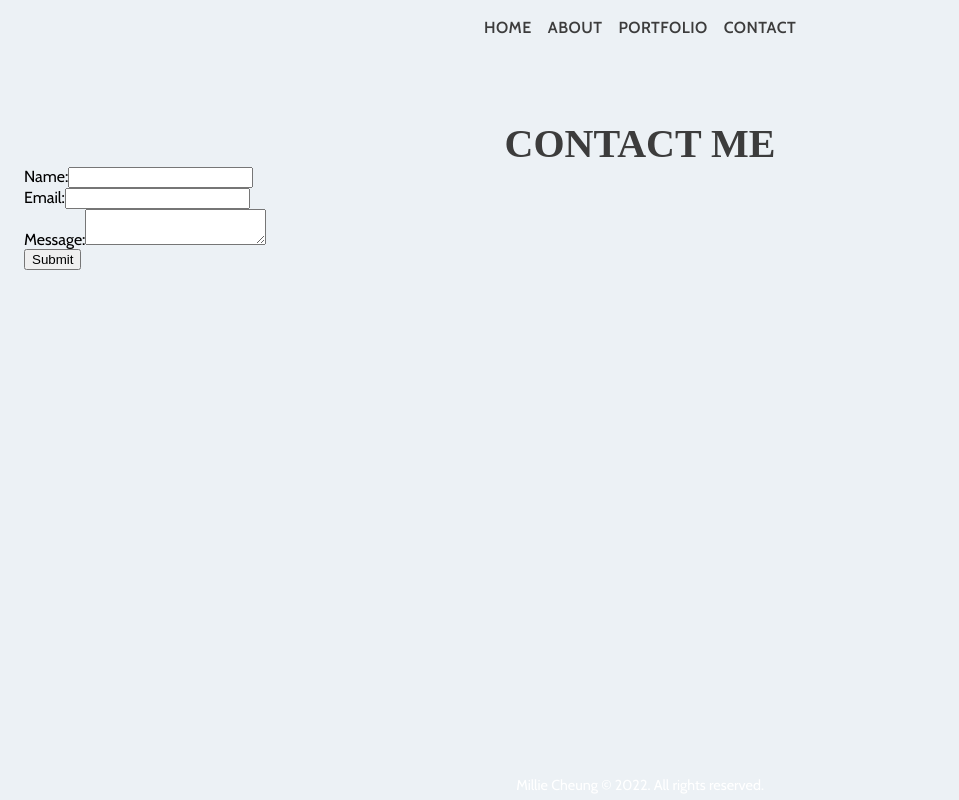
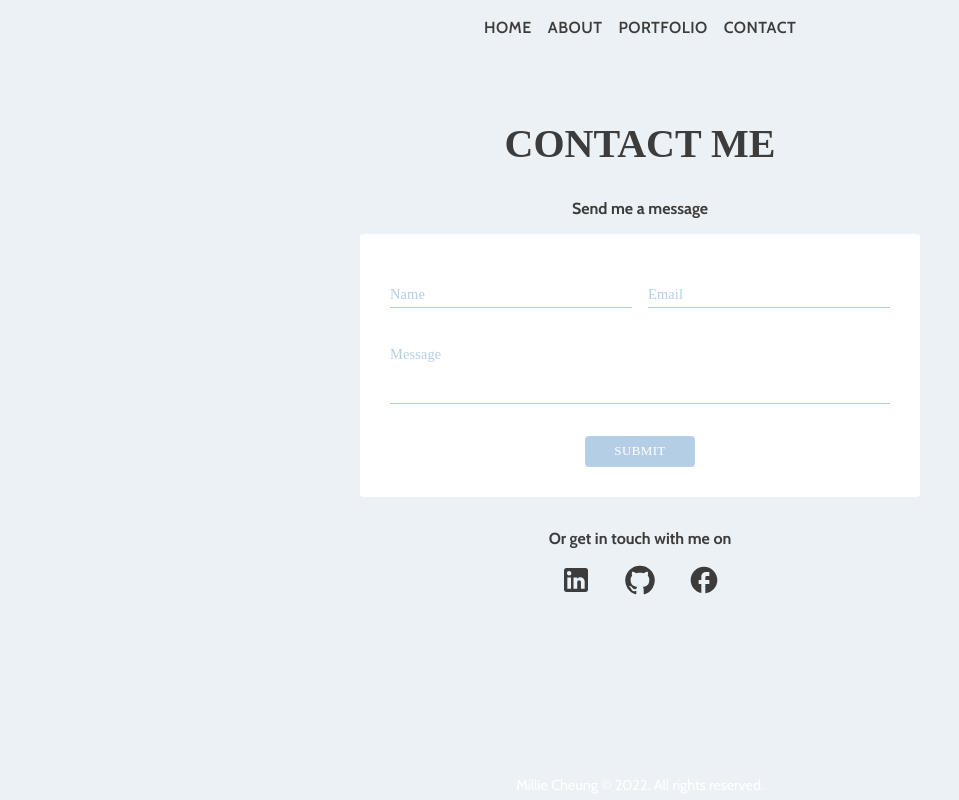
Before and after one commit to millie-wy/cv-millie, a React (Create React App) app in the folder client/: page /contact in a window 1280 px wide. Shown: the whole page, without its empty margins (0-959 px from the left). Built offline with nearby package versions, Linux system fonts and the light colour scheme; a web font is replaced by a local one.

Commit message:
complete layout and functions for contact page

```diff
--- a/client/package.json
+++ b/client/package.json
@@ -7,11 +7,13 @@
     "@emotion/react": "^11.9.3",
     "@emotion/styled": "^11.9.3",
     "@mui/icons-material": "^5.8.4",
+    "@mui/lab": "^5.0.0-alpha.93",
     "@mui/material": "^5.8.5",
     "@testing-library/jest-dom": "^5.16.4",
     "@testing-library/react": "^13.3.0",
     "@testing-library/user-event": "^13.5.0",
     "axios": "^0.27.2",
+    "formik": "^2.2.9",
     "http-proxy-middleware": "^2.0.6",
     "react": "^18.2.0",
     "react-dom": "^18.2.0",
@@ -20,7 +22,8 @@
     "serve": "^13.0.2",
     "styled-components": "^5.3.5",
     "typescript": "^4.7.4",
-    "web-vitals": "^2.1.4"
+    "web-vitals": "^2.1.4",
+    "yup": "^0.32.11"
   },
   "scripts": {
     "start": "react-scripts start",
--- /dev/null
+++ b/client/src/Components/Pages/Contact-elements/ContactForm.jsx
@@ -0,0 +1,228 @@
+import { LoadingButton } from "@mui/lab";
+import { Box, FormGroup, TextField } from "@mui/material";
+import { useFormik } from "formik";
+import { useState } from "react";
+import { validationSchema } from "./ContactFormValidationSchema";
+
+const ContactForm = () => {
+  const [isSending, setIsSending] = useState(false);
+  const [status, setStatus] = useState();
+
+  const formik = useFormik({
+    initialValues: {
+      name: "",
+      email: "",
+      message: "",
+    },
+    onSubmit: (values, { resetForm }) => {
+      handleSubmit(values, resetForm);
+    },
+    validationSchema: validationSchema,
+    validationOnMount: true,
+  });
+
+  const handleSubmit = async (values, resetForm) => {
+    setIsSending(true);
+    const { name, email, message } = values;
+    let mail = {
+      name: name,
+      email: email,
+      message: message,
+    };
+    let response = await fetch("/api/contact", {
+      method: "POST",
+      headers: {
+        "Content-Type": "application/json;charset=utf-8",
+      },
+      body: JSON.stringify(mail),
+    });
+    if (response.ok) resetForm();
+    setIsSending(false);
+    let result = await response.json();
+    setStatus(result.status);
+    setInterval(() => setStatus(), 2000);
+  };
+
+  return status ? (
+    <Box
+      sx={{
+        background: "#fff",
+        width: { xs: "80%", sm: "70%", md: 500 },
+        minWidth: 300,
+        maxWidth: 500,
+        height: 200,
+        margin: "auto",
+        borderRadius: "4px",
+        display: "flex",
+        placeContent: "center",
+        placeItems: "center",
+        textAlign: "center",
+        mt: "1rem",
+        mb: "2rem",
+      }}
+    >
+      {/* {status} */}
+      Your message has been sent!
+    </Box>
+  ) : (
+    <FormGroup
+      onSubmit={formik.handleSubmit}
+      sx={{
+        background: "#fff",
+        width: { xs: "80%", sm: "70%", md: 500 },
+        minWidth: 300,
+        maxWidth: 500,
+        margin: "auto",
+        borderRadius: "4px",
+        p: "30px",
+        mt: "1rem",
+        mb: "2rem",
+        rowGap: { xs: "1.5rem", sm: "1.5rem", md: "1rem" },
+      }}
+    >
+      <Box
+        fullWidth
+        sx={{
+          display: "flex",
+          flexDirection: { xs: "column", sm: "row", md: "row" },
+          columnGap: "1rem",
+          rowGap: { xs: "1.5rem", sm: "1.5rem", md: "1rem" },
+        }}
+      >
+        <TextField
+          fullWidth
+          variant="standard"
+          id="name"
+          name="name"
+          label="Name"
+          value={formik.values.name}
+          onChange={formik.handleChange}
+          onBlur={formik.handleBlur}
+          error={formik.touched.name && Boolean(formik.errors.name)}
+          helperText={formik.touched.name && formik.errors.name}
+          InputLabelProps={{
+            style: {
+              fontSize: ".9rem",
+              fontFamily: "Montserrat",
+              color: "#B4CEE5",
+            },
+          }}
+          InputProps={{
+            style: {
+              fontSize: ".8rem",
+              fontFamily: "Montserrat",
+              color: "#3c3c3c",
+            },
+            disableUnderline: true,
+            sx: { borderBottom: "1px solid #B4CEE5" },
+          }}
+          FormHelperTextProps={{
+            style: {
+              fontSize: ".7rem",
+              fontFamily: "Montserrat",
+              color: "#6ca8ca",
+            },
+          }}
+        />
+        <TextField
+          fullWidth
+          variant="standard"
+          id="email"
+          name="email"
+          label="Email"
+          value={formik.values.email}
+          onChange={formik.handleChange}
+          onBlur={formik.handleBlur}
+          error={formik.touched.email && Boolean(formik.errors.email)}
+          helperText={formik.touched.email && formik.errors.email}
+          InputLabelProps={{
+            style: {
+              fontSize: ".9rem",
+              fontFamily: "Montserrat",
+              color: "#B4CEE5",
+            },
+          }}
+          InputProps={{
+            style: {
+              fontSize: ".8rem",
+              fontFamily: "Montserrat",
+              color: "#3c3c3c",
+            },
+            disableUnderline: true,
+            sx: { borderBottom: "1px solid #B4CEE5" },
+          }}
+          FormHelperTextProps={{
+            style: {
+              fontSize: ".7rem",
+              fontFamily: "Montserrat",
+              color: "#6ca8ca",
+            },
+          }}
+        />
+      </Box>
+      <TextField
+        multiline
+        minRows={3}
+        variant="standard"
+        id="message"
+        name="message"
+        label="Message"
+        value={formik.values.message}
+        onChange={formik.handleChange}
+        onBlur={formik.handleBlur}
+        error={formik.touched.message && Boolean(formik.errors.message)}
+        helperText={formik.touched.message && formik.errors.message}
+        InputLabelProps={{
+          style: {
+            fontSize: ".9rem",
+            fontFamily: "Montserrat",
+            color: "#B4CEE5",
+          },
+        }}
+        InputProps={{
+          style: {
+            fontSize: ".8rem",
+            fontFamily: "Montserrat",
+            color: "#3c3c3c",
+          },
+          disableUnderline: true,
+          sx: { borderBottom: "1px solid #B4CEE5" },
+        }}
+        FormHelperTextProps={{
+          style: {
+            fontSize: ".7rem",
+            fontFamily: "Montserrat",
+            color: "#6ca8ca",
+          },
+        }}
+      />
+      <LoadingButton
+        size="small"
+        variant="contained"
+        loading={isSending}
+        disabled={isSending}
+        loadingIndicator="Submitting..."
+        type="submit"
+        onClick={formik.handleSubmit}
+        sx={{
+          fontFamily: "Montserrat",
+          background: "#B4CEE5",
+          width: 110,
+          m: "auto",
+          mt: "1rem",
+          transition: "all .15s ease-in-out",
+          boxShadow: "none",
+          "&:hover": {
+            background: "#6ca8ca",
+            transform: "scale(1.01)",
+            boxShadow: "none",
+          },
+        }}
+      >
+        Submit
+      </LoadingButton>
+    </FormGroup>
+  );
+};
+
+export default ContactForm;
--- /dev/null
+++ b/client/src/Components/Pages/Contact-elements/ContactFormValidationSchema.js
@@ -0,0 +1,20 @@
+import * as yup from "yup";
+
+export const validationSchema = yup.object({
+  name: yup
+    .string()
+    .matches(
+      /^([A-Za-z\u00C0-\u00D6\u00D8-\u00f6\u00f8-\u00ff\s]*)$/gi,
+      "Latin letters only"
+    )
+    .min(2, "Name must be at least 2 characters")
+    .required("Name is required"),
+  email: yup
+    .string()
+    .email("Invalid email format")
+    .required("Email is required"),
+  message: yup
+    .string()
+    .min(20, "Message must be at least 20 characters")
+    .required("Required"),
+});
--- a/client/src/Components/Pages/Contact.jsx
+++ b/client/src/Components/Pages/Contact.jsx
@@ -1,31 +1,29 @@
+import {
+  FacebookRounded as Facebook,
+  GitHub,
+  LinkedIn,
+} from "@mui/icons-material";
 import { Box, Container, Typography } from "@mui/material";
 import { useTheme } from "../Contexts/ThemeContextProvider";
-import { useState } from "react";
+import ContactForm from "./Contact-elements/ContactForm";
 
 const Contact = () => {
   const { theme } = useTheme();
 
-  const [status, setStatus] = useState("Submit");
-  const handleSubmit = async (e) => {
-    e.preventDefault();
-    setStatus("Sending...");
-    const { name, email, message } = e.target.elements;
-    let details = {
-      name: name.value,
-      email: email.value,
-      message: message.value,
-    };
-    let response = await fetch("http://localhost:5000/contact", {
-      method: "POST",
-      headers: {
-        "Content-Type": "application/json;charset=utf-8",
-      },
-      body: JSON.stringify(details),
-    });
-    setStatus("Submit");
-    let result = await response.json();
-    alert(result.status);
-  };
+  const links = [
+    {
+      icon: LinkedIn,
+      href: "https://www.linkedin.com/in/milliecheung/",
+    },
+    {
+      icon: GitHub,
+      href: "https://github.com/millie-wy/",
+    },
+    {
+      icon: Facebook,
+      href: "https://www.facebook.com/milliecheung/",
+    },
+  ];
 
   return (
     <Container
@@ -57,21 +55,57 @@ const Contact = () => {
         CONTACT ME
       </Typography>
 
-      <form onSubmit={handleSubmit}>
-        <div>
-          <label htmlFor="name">Name:</label>
-          <input type="text" id="name" required />
-        </div>
-        <div>
-          <label htmlFor="email">Email:</label>
-          <input type="email" id="email" required />
-        </div>
-        <div>
-          <label htmlFor="message">Message:</label>
-          <textarea id="message" required />
-        </div>
-        <button type="submit">{status}</button>
-      </form>
+      <Typography
+        theme={theme}
+        variant="subtitle1"
+        textAlign="center"
+        sx={{ pt: "2rem" }}
+      >
+        Send me a message
+      </Typography>
+      <ContactForm />
+      <Box
+        sx={{
+          display: "flex",
+          flexDirection: "column",
+          textAlign: "center",
+        }}
+      >
+        <Typography theme={theme} variant="subtitle1">
+          Or get in touch with me on
+        </Typography>
+        <Box
+          sx={{
+            display: "flex",
+            justifyContent: "center",
+            columnGap: "2rem",
+            mt: "1rem",
+          }}
+        >
+          {links.map((link) => (
+            <Box
+              key={link.href}
+              component="a"
+              target="_blank"
+              href={link.href}
+              rel="noopener noreferrer"
+            >
+              <Box
+                component={link.icon}
+                color="#3c3c3c"
+                fontSize="2rem"
+                sx={{
+                  "&:hover": {
+                    color: "rgb(108, 168, 202)",
+                    transform: "scale(1.25)",
+                    transition: "ease-in-out 0.25s",
+                  },
+                }}
+              />
+            </Box>
+          ))}
+        </Box>
+      </Box>
     </Container>
   );
 };
```
Also changed, not shown: 2 other files (tests, documents, lock files or other folders).
